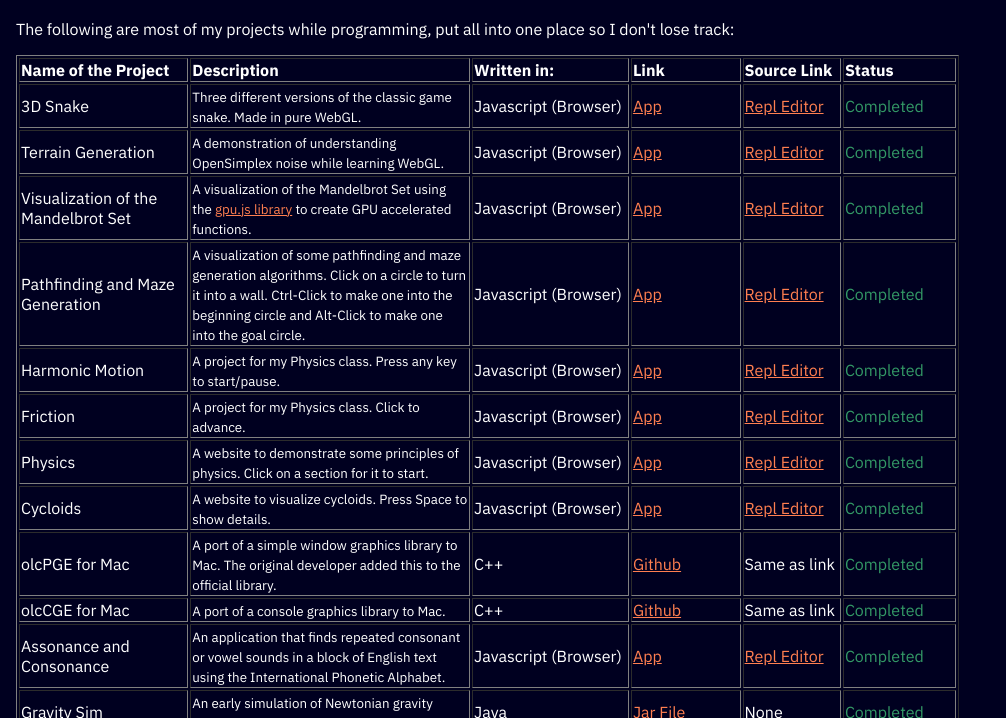
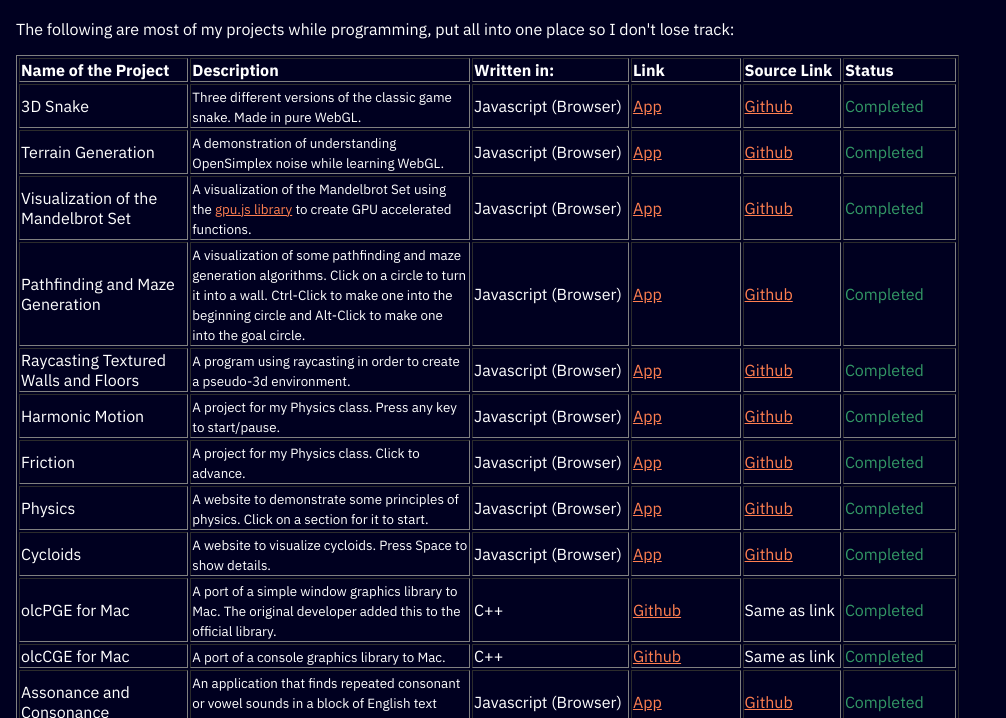
Before and after one commit to eynoy/site, a plain HTML site: page index.html in a window 1280 px wide. Shown: the part 82-800 px from the top of the page, without its empty margins (0-1006 px from the left). Drawn offline with Linux system fonts and the light colour scheme.

Commit message:
Rework front page

```diff
--- a/index.html
+++ b/index.html
@@ -31,7 +31,7 @@
     <td style="width: 506px;"><small>Three different versions of the classic game snake. Made in pure WebGL.</small></td>
     <td style="width: 146px;">Javascript (Browser)</td>
     <td style="width: 176px;"><a href="snake/index.html">App</a></td>
-    <td style="width: 146px;"><a href="https://repl.it/@MumflrFumperdin/snake">Repl Editor</a></td>
+    <td style="width: 146px;"><a href="https://github.com/eynoy/site/tree/master/snake">Github</a></td>
     <td style="width: 146px;"><span style="color: #339966;">Completed</span></td>
     </tr>
     <tr>
@@ -39,7 +39,7 @@
     <td style="width: 506px;"><small>A demonstration of understanding OpenSimplex noise while learning WebGL.</small></td>
     <td style="width: 146px;">Javascript (Browser)</td>
     <td style="width: 176px;"><a href="terrain-gen/index.html">App</a></td>
-    <td style="width: 146px;"><a href="https://repl.it/@MumflrFumperdin/terrain-gen">Repl Editor</a></td>
+    <td style="width: 146px;"><a href="https://github.com/eynoy/site/tree/master/terrain-gen">Github</a></td>
     <td style="width: 146px;"><span style="color: #339966;">Completed</span></td>
     </tr>
     <tr>
@@ -47,7 +47,7 @@
       <td style="width: 506px;"><small>A visualization of the Mandelbrot Set using the <a href="https://github.com/gpujs/gpu.js">gpu.js library</a> to create GPU accelerated functions.</small></td>
     <td style="width: 146px;">Javascript (Browser)</td>
     <td style="width: 176px;"><a href="Mandelbrot/index.html">App</a></td>
-    <td style="width: 146px;"><a href="https://repl.it/@MumflrFumperdin/Mandelbrot">Repl Editor</a></td>
+    <td style="width: 146px;"><a href="https://github.com/eynoy/site/tree/master/Mandelbrot">Github</a></td>
     <td style="width: 146px;"><span style="color: #339966;">Completed</span></td>
     </tr>
     <tr>
@@ -55,7 +55,15 @@
     <td style="width: 506px;"><small>A visualization of some pathfinding and maze generation algorithms. Click on a circle to turn it into a wall. Ctrl-Click to make one into the beginning circle and Alt-Click to make one into the goal circle.</small></td>
     <td style="width: 146px;">Javascript (Browser)</td>
     <td style="width: 176px;"><a href="Pathfinding/index.html">App</a></td>
-    <td style="width: 146px;"><a href="https://repl.it/@MumflrFumperdin/Pathfinding">Repl Editor</a></td>
+    <td style="width: 146px;"><a href="https://github.com/eynoy/site/tree/master/Pathfinding">Github</a></td>
+    <td style="width: 146px;"><span style="color: #339966;">Completed</span></td>
+    </tr>
+    <tr>
+    <td style="width: 256px;">Raycasting Textured<br>Walls and Floors</td>
+    <td style="width: 506px;"><small>A program using raycasting in order to create a pseudo-3d environment.</small></td>
+    <td style="width: 146px;">Javascript (Browser)</td>
+    <td style="width: 176px;"><a href="Raycasting/index.html">App</a></td>
+    <td style="width: 146px;"><a href="https://github.com/eynoy/site/tree/master/Raycasting">Github</a></td>
     <td style="width: 146px;"><span style="color: #339966;">Completed</span></td>
     </tr>
     <tr>
@@ -63,7 +71,7 @@
     <td style="width: 506px;"><small>A project for my Physics class. Press any key to start/pause.</small></td>
     <td style="width: 146px;">Javascript (Browser)</td>
     <td style="width: 176px;"><a href="HarmonicMotion/index.html">App</a></td>
-    <td style="width: 146px;"><a href="https://repl.it/@MumflrFumperdin/HarmonicMotion">Repl Editor</a></td>
+    <td style="width: 146px;"><a href="https://github.com/eynoy/site/tree/master/HarmonicMotion">Github</a></td>
     <td style="width: 146px;"><span style="color: #339966;">Completed</span></td>
     </tr>
     <tr>
@@ -71,7 +79,7 @@
     <td style="width: 506px;"><small>A project for my Physics class. Click to advance.</small></td>
     <td style="width: 146px;">Javascript (Browser)</td>
     <td style="width: 176px;"><a href="Friction/index.html">App</a></td>
-    <td style="width: 146px;"><a href="https://repl.it/@MumflrFumperdin/Friction">Repl Editor</a></td>
+    <td style="width: 146px;"><a href="https://github.com/eynoy/site/tree/master/Friction">Github</a></td>
     <td style="width: 146px;"><span style="color: #339966;">Completed</span></td>
     </tr>
     <tr>
@@ -79,7 +87,7 @@
       <td style="width: 506px;"><small>A website to demonstrate some principles of physics. Click on a section for it to start.</small></td>
     <td style="width: 146px;">Javascript (Browser)</td>
     <td style="width: 176px;"><a href="exp/index.html">App</a></td>
-    <td style="width: 146px;"><a href="https://repl.it/@MumflrFumperdin/exp">Repl Editor</a></td>
+    <td style="width: 146px;"><a href="https://github.com/eynoy/site/tree/master/exp">Github</a></td>
     <td style="width: 146px;"><span style="color: #339966;">Completed</span></td>
     </tr>
     <tr>
@@ -87,7 +95,7 @@
       <td style="width: 506px;"><small>A website to visualize cycloids. Press Space to show details.</small></td>
     <td style="width: 146px;">Javascript (Browser)</td>
     <td style="width: 176px;"><a href="Cycloids/index.html">App</a></td>
-    <td style="width: 146px;"><a href="https://repl.it/@MumflrFumperdin/Cycloids">Repl Editor</a></td>
+    <td style="width: 146px;"><a href="https://github.com/eynoy/site/tree/master/Cycloids">Github</a></td>
     <td style="width: 146px;"><span style="color: #339966;">Completed</span></td>
     </tr>
     <tr>
@@ -111,7 +119,7 @@
     <td style="width: 506px;"><small>An application that finds repeated consonant or vowel sounds in a block of English text using the International Phonetic Alphabet.</small></td>
     <td style="width: 146px;">Javascript (Browser)</td>
     <td style="width: 176px;"><a href="Analyze-Text/index.html">App</a></td>
-    <td style="width: 146px;"><a href="https://repl.it/@MumflrFumperdin/Analyze-Text">Repl Editor</a></td>
+    <td style="width: 146px;"><a href="https://github.com/eynoy/site/tree/master/Analyze-Text">Github</a></td>
     <td style="width: 146px;"><span style="color: #339966;">Completed</span></td>
     </tr>
     <tr>
@@ -130,14 +138,6 @@
     <td style="width: 146px;">None</td>
     <td style="width: 146px;"><span style="color: #339966;">Completed</span></td>
     </tr>
-    <tr>
-    <td style="width: 256px;">Raycasting Textured<br>Walls and Floors</td>
-    <td style="width: 506px;"><small>A program using raycasting in order to create a pseudo-3d environment.</small></td>
-    <td style="width: 146px;">Javascript (Browser)</td>
-    <td style="width: 176px;"><a href="Raycasting/index.html">App</a></td>
-    <td style="width: 146px;"><a href="https://repl.it/@MumflrFumperdin/Raycasting">Repl Editor</a></td>
-    <td style="width: 146px;"><span style="color: #339966;">Completed</span></td>
-    </tr>
     </tbody>
     </table>
 
```
